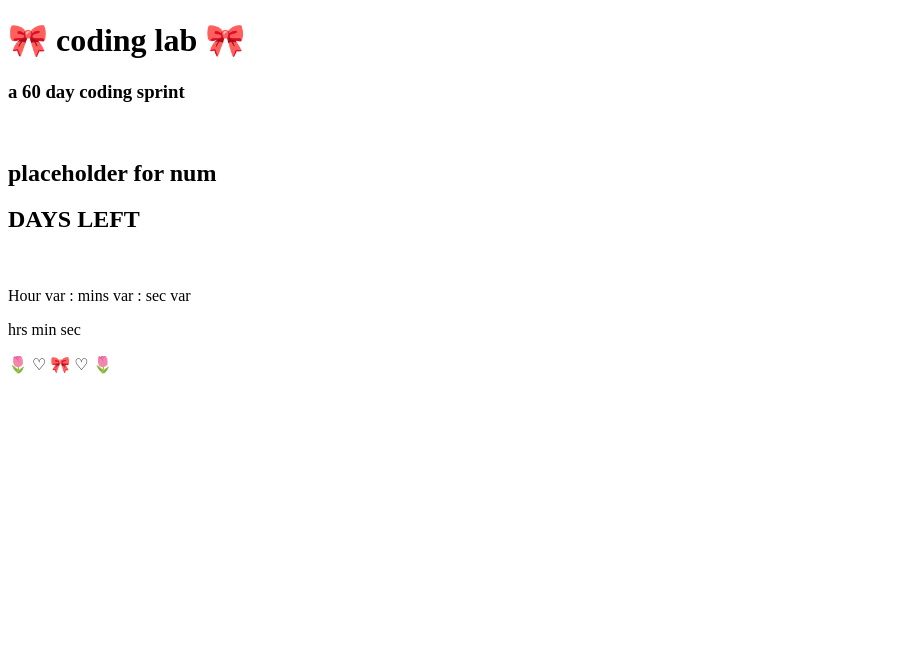
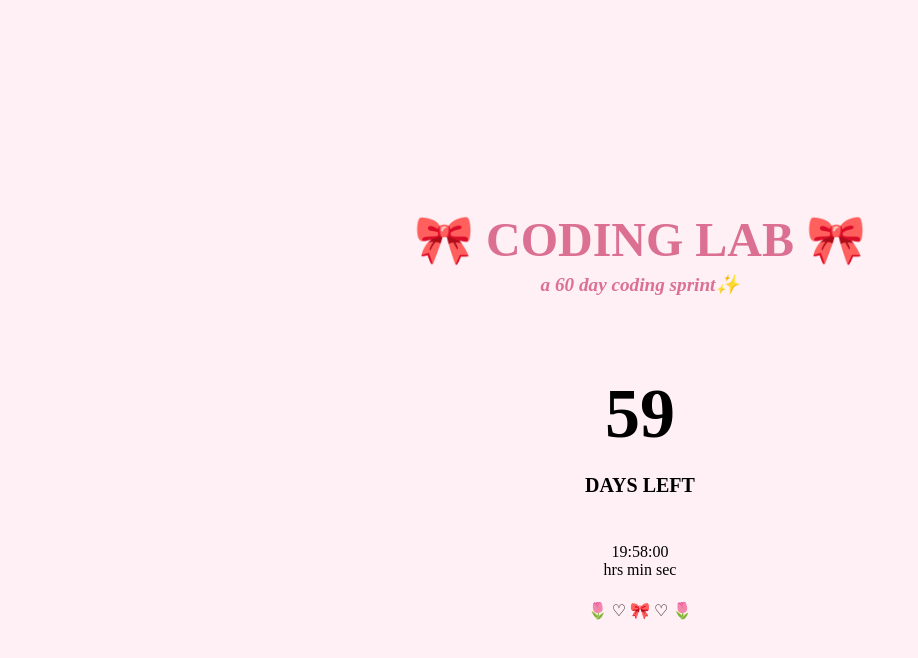
Before and after one commit to Pachecheli/-CODING-LAB, a plain HTML site: page WEB/00-countdown/index.html in a window 1280 px wide. Shown: the whole page, without its empty margins (0-918 px from the left). Drawn offline with Linux system fonts and the light colour scheme.

Commit message:
Most of project #0 is complete

```diff
--- a/WEB/00-countdown/index.html
+++ b/WEB/00-countdown/index.html
@@ -4,17 +4,20 @@
     <meta charset="UTF-8">
     <meta name="viewport" content="width=device-width, initial-scale=1.0">
     <title>Countdown</title>
+    <link rel="stylesheet" href="style.css">
 </head>
 <body>
     <h1>🎀 coding lab 🎀</h1>
-    <h3>a 60 day coding sprint</h3>
-    <br>
-    <h2>placeholder for num</h2>
-    <h2>DAYS LEFT</h2>
-    <br>
-    <p>Hour var : mins var : sec var</p>
-    <p>hrs  min sec</p>
+    <h3 class="subtitle">a 60 day coding sprint✨</h3>
+
+    <h2 id="days" class="days">0</h2>
+    <h2 class="label">DAYS LEFT</h2>
+
+    <p id="time" class="time">00 : 00 : 00</p>
+    <p class="hours">hrs  min sec</p>
 
     <p> 🌷 ♡ 🎀 ♡ 🌷</p>
+
+    <script src="script.js"></script>
 </body>
 </html>
--- a/WEB/00-countdown/script.js
+++ b/WEB/00-countdown/script.js
@@ -0,0 +1,30 @@
+const daysElement = document.getElementById("days")
+const timeElement = document.getElementById("time")
+
+const goalDate = new Date("2026-10-20T00:00:00")
+let intervalId
+
+function CountDown(){
+    const now = new Date();
+    const difference = goalDate - now
+
+    const days = Math.floor(difference/86400000)
+    let rest = difference % 86400000
+
+    const hrs = Math.floor(rest/3600000)
+    rest = rest % 3600000
+    const mins = Math.floor(rest/60000)
+    rest = rest % 60000
+    const secs = Math.floor(rest/1000)
+
+    daysElement.textContent = days
+    timeElement.textContent = `${hrs.toString().padStart(2,"0")}:${mins.toString().padStart(2,"0")}:${secs.toString().padStart(2,"0")}`
+
+
+    if(difference <= 0) {
+        clearInterval(intervalId);
+        console.log("Goal cleared!");
+    }
+}
+
+intervalId = setInterval(CountDown, 1000)
--- a/WEB/00-countdown/style.css
+++ b/WEB/00-countdown/style.css
@@ -0,0 +1,44 @@
+body {
+    background-color: lavenderblush;
+    display: flex;
+    flex-direction: column;
+    justify-content: center;
+    align-items: center;
+    min-height: 100vh;
+}
+
+h1 {
+    color: palevioletred;
+    font-size: xxx-large;
+    text-transform: uppercase;
+    font-weight: bolder;
+    margin-bottom: 5px;
+}
+
+h3.subtitle {
+    margin-top: 0px;
+    margin-bottom: 20px;
+    font-style: oblique;
+    font-size: larger;
+    color: palevioletred;
+}
+
+h2.days {
+    margin-bottom: 10px;
+    font-size: 70px;
+}
+
+h2.label {
+    margin-top: 10px;
+    font-size: 20px;
+}
+
+p.time {
+    margin-bottom: 0px;
+    margin-top: 30px;
+}
+
+p.hours {
+    margin-bottom: 6px;
+    margin-top: 0px;
+}
```
